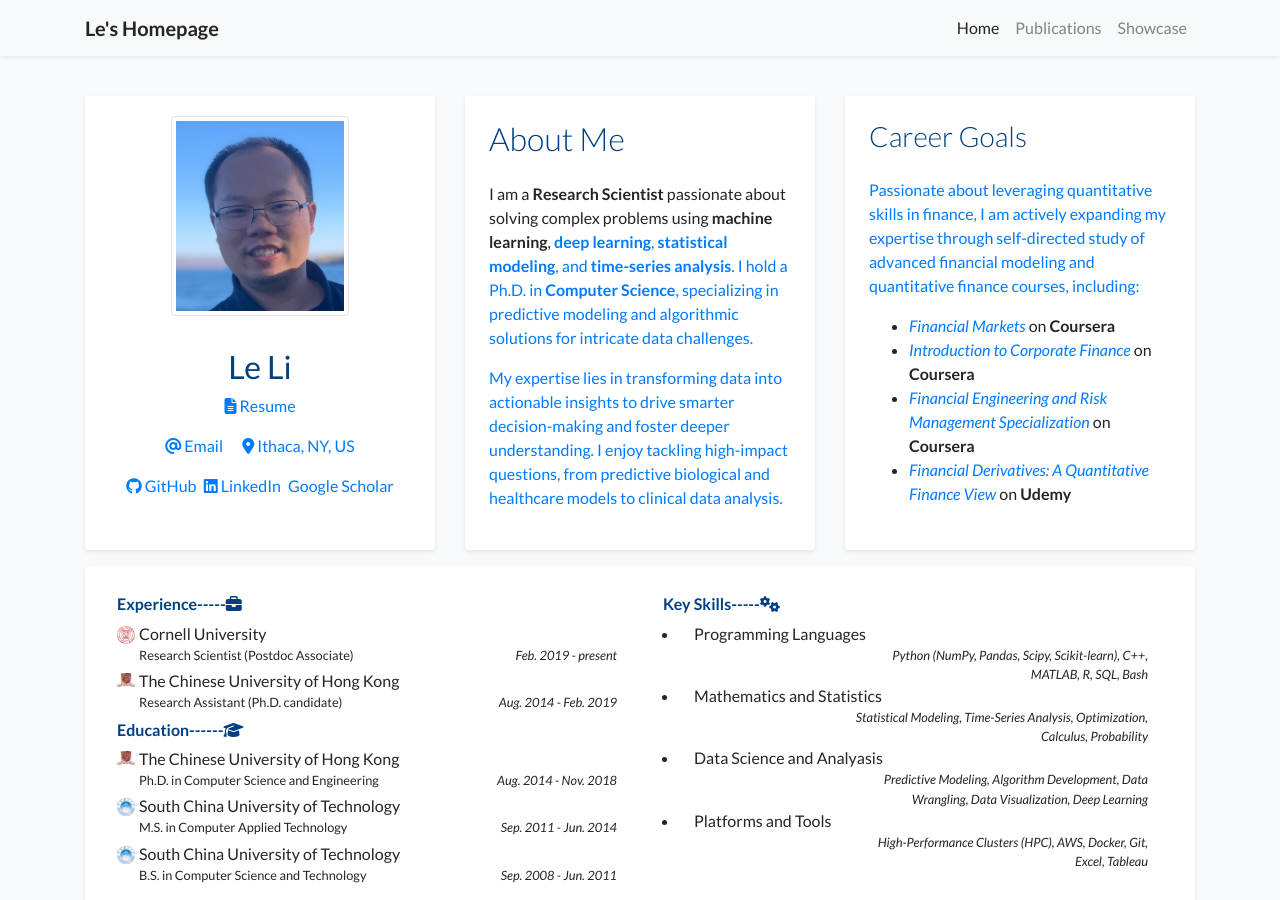
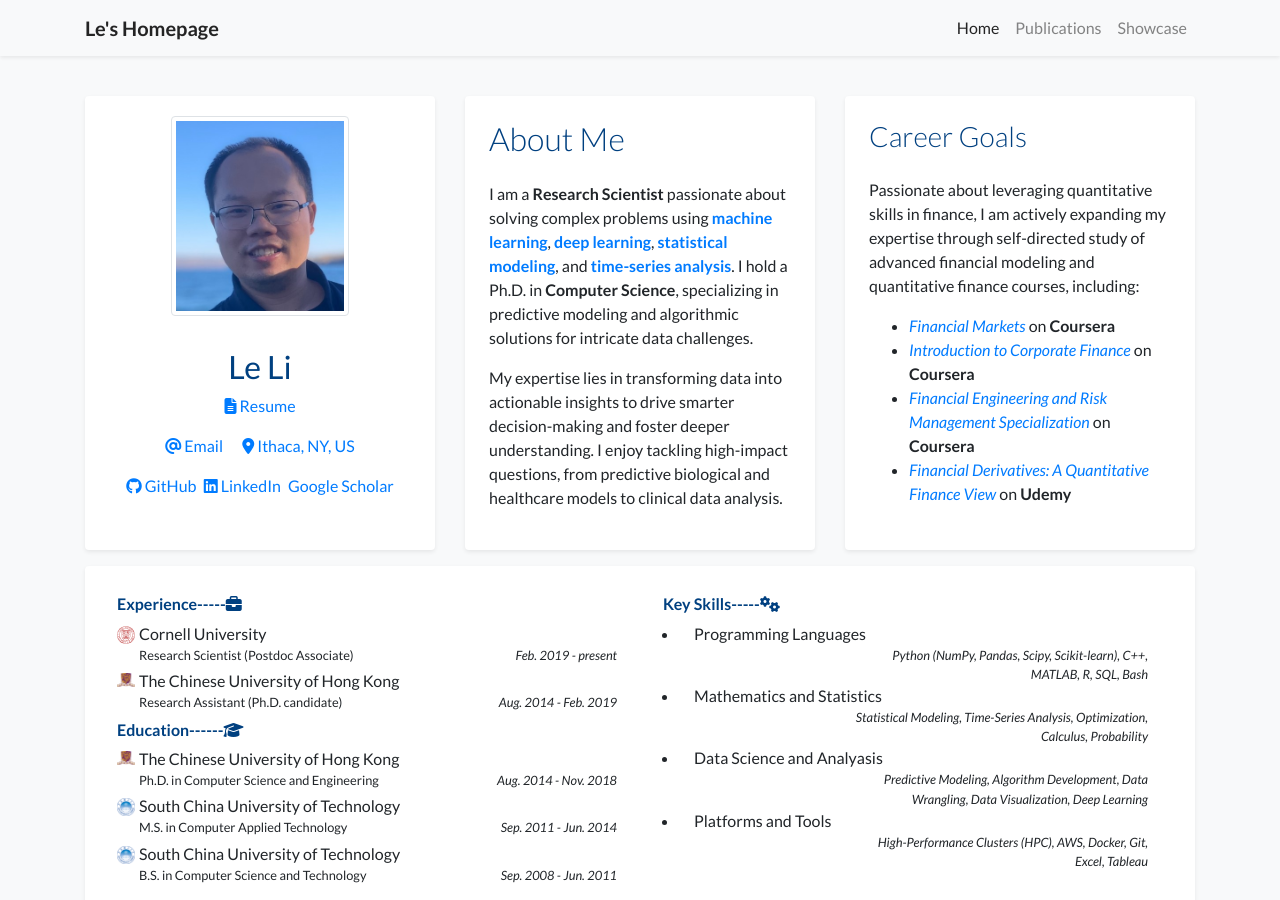
Before and after one commit to moziya/moziya, a Jekyll site: the page built from index.html, in a window 1280 px wide and 900 px high. Built offline with Jekyll 4.4.1, drawn with Linux system fonts in a browser that asks for light colours; nearby versions of some CDN libraries; a style sheet for code colours, icons or effects is not loaded.

Commit message:
Pop-up resume issue

```diff
--- a/_data/profile.yml
+++ b/_data/profile.yml
@@ -21,7 +21,7 @@
 
 short_bio_text_justify: false
 short_bio: >-
-  <p>I am a <b>Research Scientist</b> passionate about solving complex problems using <b>machine learning</b>, <a href="/moziya/publications#project-Deep%20Learning"><b>deep learning</b>, <b>statistical modeling</b>, and <b>time-series analysis</b>. I hold a Ph.D. in <b>Computer Science</b>, specializing in predictive modeling and algorithmic solutions for intricate data challenges.</p>
+  <p>I am a <b>Research Scientist</b> passionate about solving complex problems using <a href="/moziya/publications#project-Machine%20Learning"><b>machine learning</b></a>, <a href="/moziya/publications#project-Deep%20Learning"><b>deep learning</b></a>, <a href="/moziya/publications#project-Statistical%20Modeling"><b>statistical modeling</b></a>, and <a href="/moziya/publications#project-Time-Series%20Analysis"><b>time-series analysis</b></a>. I hold a Ph.D. in <b>Computer Science</b>, specializing in predictive modeling and algorithmic solutions for intricate data challenges.</p>
 
   <p>My expertise lies in transforming data into actionable insights to drive smarter decision-making and foster deeper understanding. I enjoy tackling high-impact questions, from predictive biological and healthcare models to clinical data analysis.</p>
 
--- a/_includes/widgets/profile_card.html
+++ b/_includes/widgets/profile_card.html
@@ -26,7 +26,7 @@
                     </a><br />
 
                     <!-- Modal for Resume -->
-                    <div class="modal fade" id="resumeModal" tabindex="-1" role="dialog" aria-labelledby="resumeModalLabel" aria-hidden="true" data-backdrop="static" data-keyboard="false">
+                    <div class="modal fade" id="resumeModal" tabindex="-1" role="dialog" aria-labelledby="resumeModalLabel" aria-hidden="true">
                         <div class="modal-dialog modal-lg" role="document">
                             <div class="modal-content">
                                 <div class="modal-header">
```
